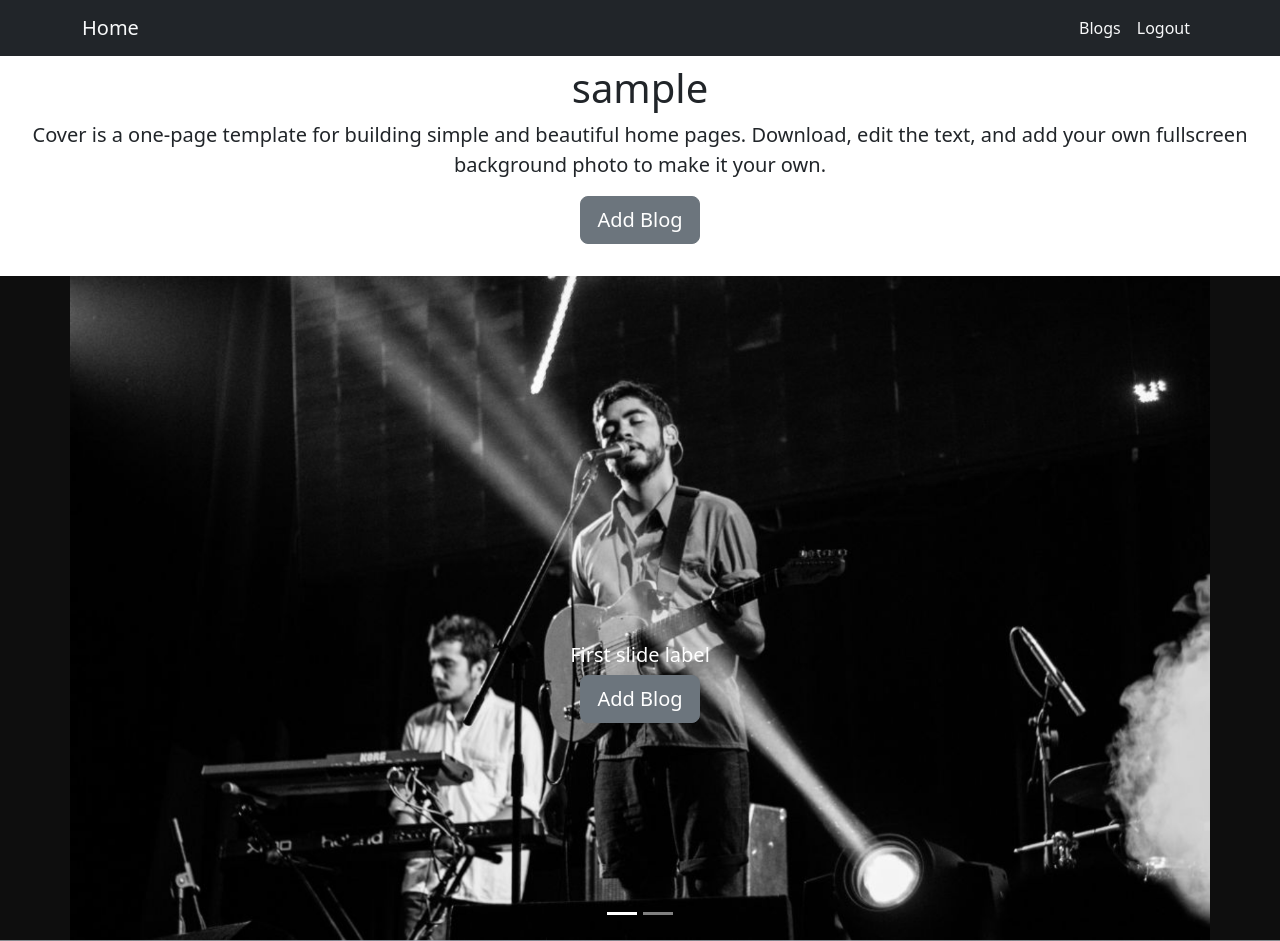
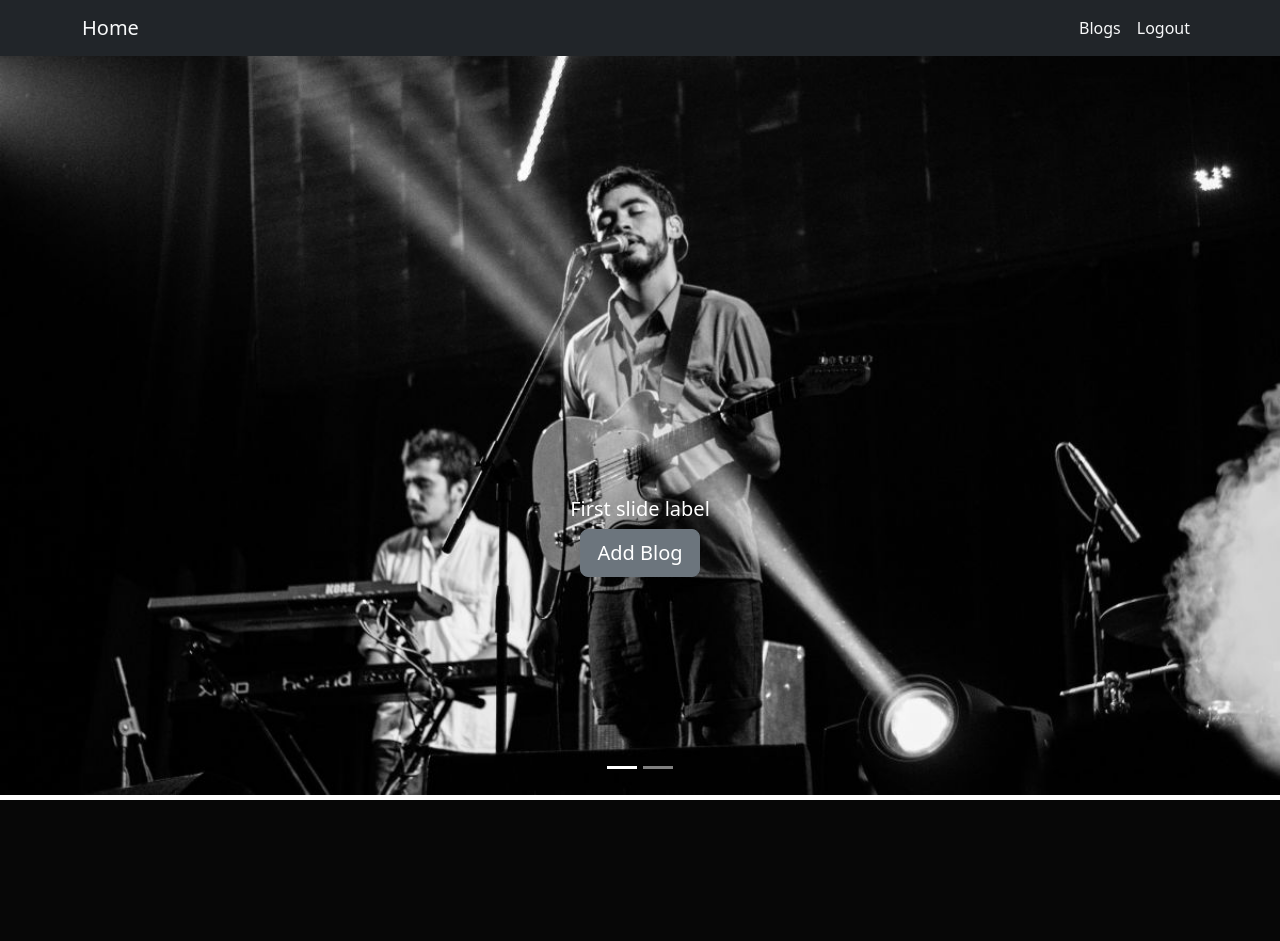
Before and after one commit to ritikyadavwork/Blog_application, a Django app: page / in a window 1280 px wide. After the commit the page ends 800 px from the top, so only its background shows below. Run offline with Django 5.2, Linux system fonts and the light colour scheme; the visitor is signed in with stand-in values (Sample User, id 1); some libraries are stand-ins or nearby versions.

Commit message:
initial commit

```diff
--- a/blogapp/templates/postBlog_detail.html
+++ b/blogapp/templates/blog_detail.html
@@ -1,14 +1,15 @@
 {% extends 'base.html' %}
 
-{% block title %} All Blog{% endblock %}
+{% block title %} Blog Detail{% endblock %}
 
 {% block body %}
 <div class="container">
     <div class="row">
-        <div class="col-md-8 card mb-4  mt-3 left  top">
+        <div class="col-md-12 card mb-4  mt-5 left  top">
             <div class="card-body">
                 <h1> {{ object.title }}</h1>
                 <p class=" text-muted">{{ request.user.username }} | {{ post.created }}</p>
+                 <img src="{{ object.image.url }}">
                 <p class="card-text ">{{ object.blog  }}</p>
             </div>
         </div>
--- a/blogapp/templates/home.html
+++ b/blogapp/templates/home.html
@@ -8,22 +8,8 @@ Home
 {% endblock %}
 
 {% block body %}
-<div class="text-center">
-    <div class="cover-container d-flex h-100 p-3 mx-auto flex-column">
-        {% if request.user.is_authenticated %}
-        <main role="main" class="inner cover">
-            <h1 class="cover-heading">{{ request.user.username }}</h1>
-            <p class="lead">Cover is a one-page template for building simple and beautiful home pages. Download, edit
-                the
-                text,
-                and add your own fullscreen background photo to make it your own.</p>
-            <p class="lead">
-                <a href="{% url 'blogapp:blog'%}" class="btn btn-lg btn-secondary">Add Blog</a>
-            </p>
-        </main>
-        {% endif %}
-    </div>
-</div>
+
+<div class="section">
     <div id="carouselExampleCaptions" class="carousel slide" data-bs-ride="carousel">
         <div class="carousel-indicators">
             <button type="button" data-bs-target="#carouselExampleCaptions" data-bs-slide-to="0" class="active"
@@ -33,16 +19,16 @@ Home
         </div>
         <div class="carousel-inner">
             <div class="carousel-item active">
-            <img src="{% static 'images/chicago1.png'%}" class="d-block w-100" alt="...">
+                <img src="{% static 'images/chicago.jpg'%}" class="d-block w-100" alt="...">
                 <div class="carousel-caption mx-5 text-right" style='margin-bottom: 162px;'>
                     <h5>First slide label</h5>
-                <p class="lead"  >
+                    <p class="lead">
                         <a href="{% url 'blogapp:blog'%}" class="btn btn-lg btn-secondary">Add Blog</a>
                     </p>
                 </div>
             </div>
             <div class="carousel-item">
-            <img src="{% static 'images/chicago1.png'%}" class="d-block w-100" alt="...">
+                <img src="{% static 'images/ny.jpg'%}" class="d-block w-100" alt="...">
                 <div class="carousel-caption d-none d-md-block">
                     <h5>Second slide label</h5>
                     <p class="lead">
@@ -52,4 +38,5 @@ Home
             </div>
         </div>
     </div>
+</div>
 {% endblock %}
--- a/blogapp/templates/postblog.html
+++ b/blogapp/templates/postblog.html
@@ -5,7 +5,7 @@
 Blogpost
 {% endblock %}
 {% block body %}
-<div class="w-50 m-auto">
+<div class="w-50 m-auto blogform">
     <form method="post" enctype="multipart/form-data">
         {% csrf_token %}
         <div class="mb-3">
--- a/blogapp/urls.py
+++ b/blogapp/urls.py
@@ -1,13 +1,13 @@
 from django.contrib import admin
 from django.contrib.auth.decorators import login_required
 from django.urls import path, include
-from .views import homeView, postBlog_view, blogDetail_view, postBlogDetail_view
+from .views import homeView, postBlog_view, blogList_view, blogDetail_view
 
 app_name = 'blogapp'
 
 urlpatterns = [
     path('', homeView, name='home'),
     path('blog-view/', login_required(postBlog_view), name='blog'),
-    path('blog-detail/', blogDetail_view, name='blogDetail'),
-    path('full-deatil/<int:post_id>/', postBlogDetail_view, name='fullDetail'),
+    path('blog-list/', blogList_view, name='blogDetail'),
+    path('blog-deatil/<int:post_id>/', blogDetail_view, name='fullDetail'),
 ]
--- a/blogapp/views.py
+++ b/blogapp/views.py
@@ -19,21 +19,21 @@ def postBlog_view(request):
         photos = request.FILES.get('images')
         instance = Post.objects.create(title=title, blog=blog, photos=photos)
         instance.save()
-        return redirect('/blog-detail')
+        return redirect('/blog-list')
     return render(request, 'postblog.html')
 
 
-def blogDetail_view(request):
+def blogList_view(request):
     posts = Post.objects.all()
     context = {
         "post": posts
     }
-    return render(request, 'blog_view.html', context)
+    return render(request, 'blog_list.html', context)
 
 
-def postBlogDetail_view(request, post_id):
+def blogDetail_view(request, post_id):
     data = get_object_or_404(Post, id=post_id)
     context = {
         'object': data
     }
-    return render(request, 'postBlog_detail.html', context)
+    return render(request, 'blog_detail.html', context)
```
Also changed, not shown: blogapp/templates/blog_list.html (added, +49 -0 lines), blogapp/templates/blog_view.html (deleted, +0 -28 lines). Lines whose indentation alone changed are shown as unchanged.
